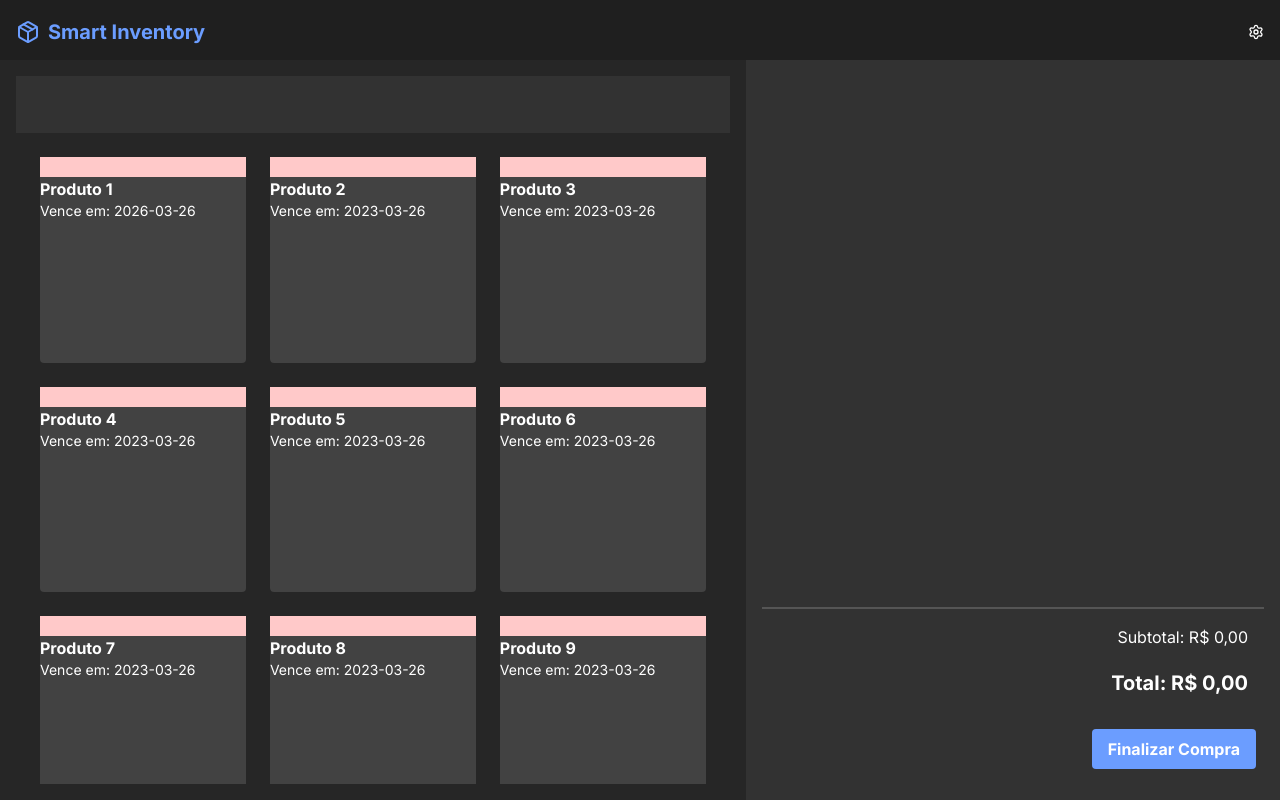
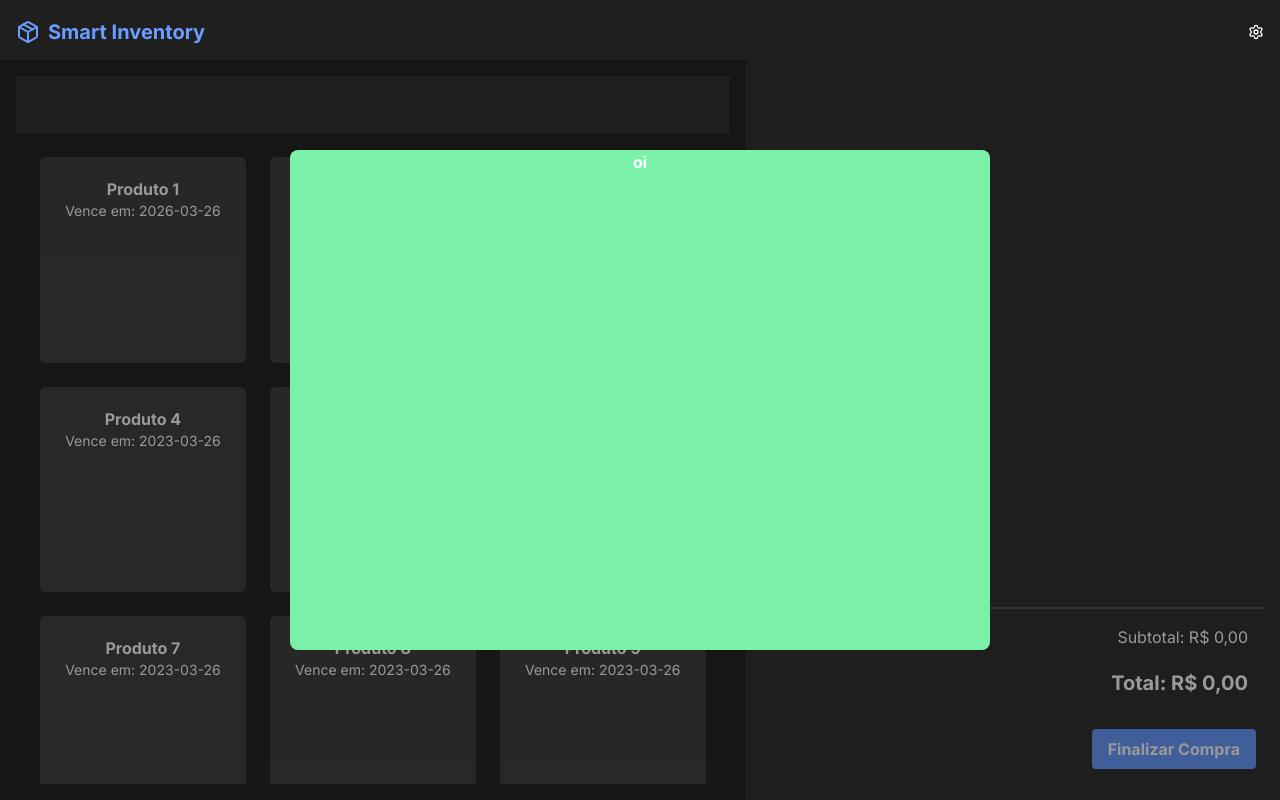
Before and after one commit to cnrnival/smart-inventory, a Next.js app: page /new-sale in a window 1280 px wide. Both pictures are taken after a click on the button "Finalizar Compra". Built offline with nearby package versions, Linux system fonts and the light colour scheme.

Commit message:
pagamento

```diff
--- a/src/app/new-sale/page.tsx
+++ b/src/app/new-sale/page.tsx
@@ -3,6 +3,7 @@ import Link from "next/link";
 import {Package, SettingsIcon, Trash} from "lucide-react";
 import { useState } from "react";
 import { Product } from "@/types/inventory";
+import { PaymentComponent } from "@/components/paymentcomponent";
 
 type ProductTest = {
     id: number;
@@ -13,6 +14,7 @@ type ProductTest = {
 export default function NewSale(){
 
     const [cart, setCart] = useState<ProductTest[]>([]);
+    const [paymentOpen, setPaymentOpen] = useState(false);
 
     const products = [
      { id: 1, name: 'Produto 1', expiryDate: '2026-03-26' },
@@ -34,6 +36,10 @@ export default function NewSale(){
 
     function addToCart(product: ProductTest) {
         setCart((prevCart) => [...prevCart, product]);
+    }
+
+    function openPayment() {
+        setPaymentOpen(!paymentOpen);
     }
 
 
@@ -67,11 +73,11 @@ export default function NewSale(){
                         {products.map((product) => (
                             <div
                             key={product.id}
-                            className="bg-[#424242] aspect-square flex flex-col rounded"
+                            className="bg-[#424242] aspect-square flex flex-col rounded-md items-center"
                              onClick={() => addToCart(product)}>
-                                <div className="w-full h-[20px] bg-red-200">
+                                <div className="w-full h-[20px] flex items-center justify-end">
                                     {cart.some((item) => item.id === product.id) &&
-                                    <div className="bg-red-600 w-[20px] h-full flex items-center justify-center rounded-lg">
+                                    <div className="bg-red-600 w-[20px] h-full flex items-center justify-center rounded-xl">
                                     {cart.some((item) => item.id === product.id) ? `${cart.filter((item) => item.id === product.id).length}` : ''}</div>}
                                 </div>
                                 <span className="font-bold">{product.name}</span>
@@ -88,9 +94,9 @@ export default function NewSale(){
 
                 <div className="bg-[#323232] w-[50%] h-full p-4 flex flex-col">
                     <div className="w-full h-[75%] overflow-auto hide-scrollbar">
-                        {cart.map((product) => (
+                        {cart.map((product, index) => (
                             <div
-                            key={product.id}
+                            key={index}
                             className="bg-[#424242] w-full h-[60px] border-b border-[#555] flex flex-row items-center justify-center rounded gap-4">
                                 <span className="size-10 bg-red-200"></span>
                                 <span className="font-bold">{product.name}</span>
@@ -105,8 +111,11 @@ export default function NewSale(){
                         <span className="text-xl font-bold">Total: R$ 0,00</span>
                     </div>
                     <div className="w-full h-[10%] flex items-center justify-end p-2">
-                        <button className="bg-[#6b9dff] hover:bg-[#6b9dff]/70 text-white font-bold py-2 px-4 rounded">
-                            Finalizar Compra
+                        <button className="bg-[#6b9dff] hover:bg-[#6b9dff]/70 text-white font-bold py-2 px-4 rounded" onClick={openPayment}>
+                            <span>Finalizar Compra</span>
+                                {paymentOpen && (
+                                <PaymentComponent openPayment={openPayment}/>
+                                )}
                         </button>
                     </div>
                 </div>
--- /dev/null
+++ b/src/components/paymentcomponent.tsx
@@ -0,0 +1,16 @@
+'use client'
+
+type Props = {
+    openPayment: () => void;
+};
+
+export function PaymentComponent({openPayment}: Props){
+    return (
+        <div className="w-screen h-screen bg-black/40 absolute top-0 left-0 flex items-center justify-center" onClick={e=>  e.stopPropagation()}>
+            <div className="w-[700px] h-[500px] rounded-lg bg-green-300">
+                <button onClick={openPayment}>oi</button>
+
+            </div>
+        </div>
+    )
+}
```
